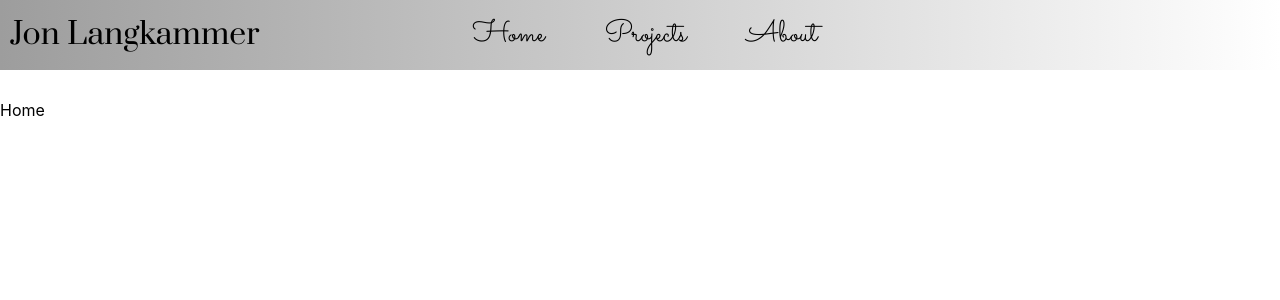
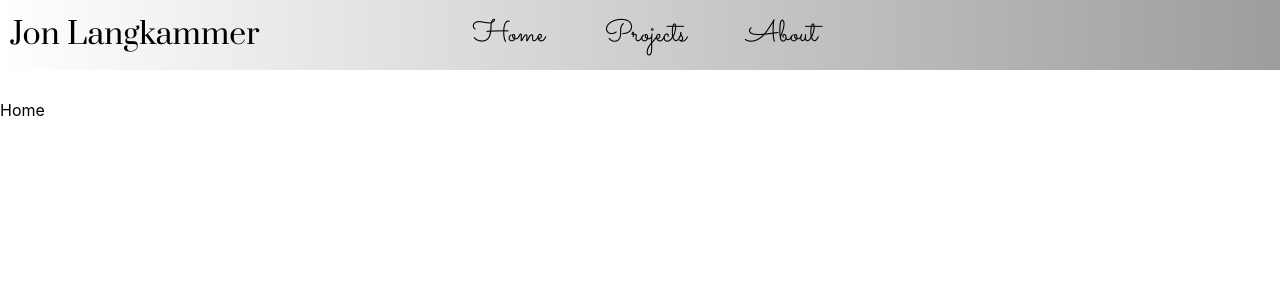
Before and after one commit to ConditionalStatementLifestyle/portfolio, a React (Create React App) app: page /home in a window 1280 px wide. Shown: the top 300 px of the page. Built offline with nearby package versions, Linux system fonts and the light colour scheme.

Commit message:
nav styling

```diff
--- a/src/index.css
+++ b/src/index.css
@@ -28,7 +28,7 @@ a.nav-links {
   line-height: 70px;
   width: 100%;
   /* background-color: black; */
-  background-image: linear-gradient(270deg, rgb(255, 255, 255)  0%, #9d9d9d 100%);
+  background-image: linear-gradient(90deg, rgb(255, 255, 255)  0%, #9d9d9d 100%);
   text-align: center;
   margin-bottom: 30px;
 }
```
